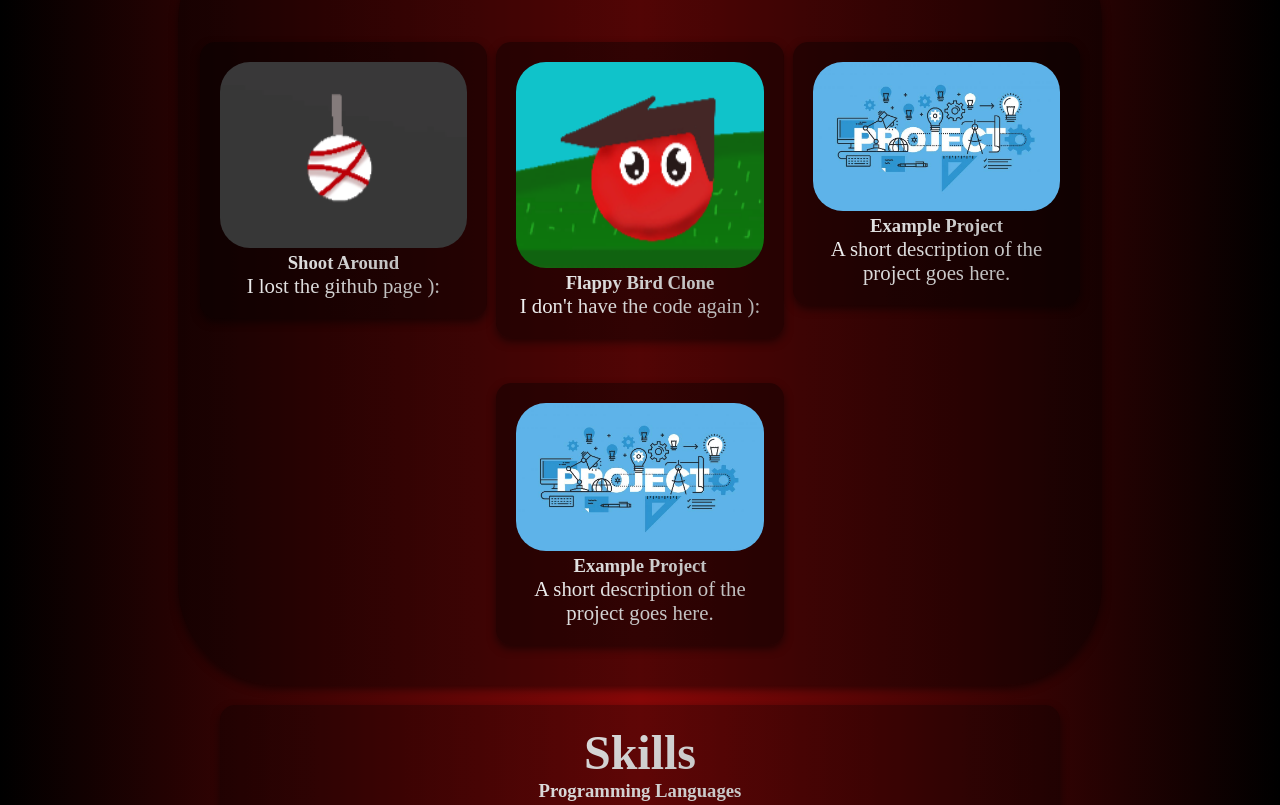
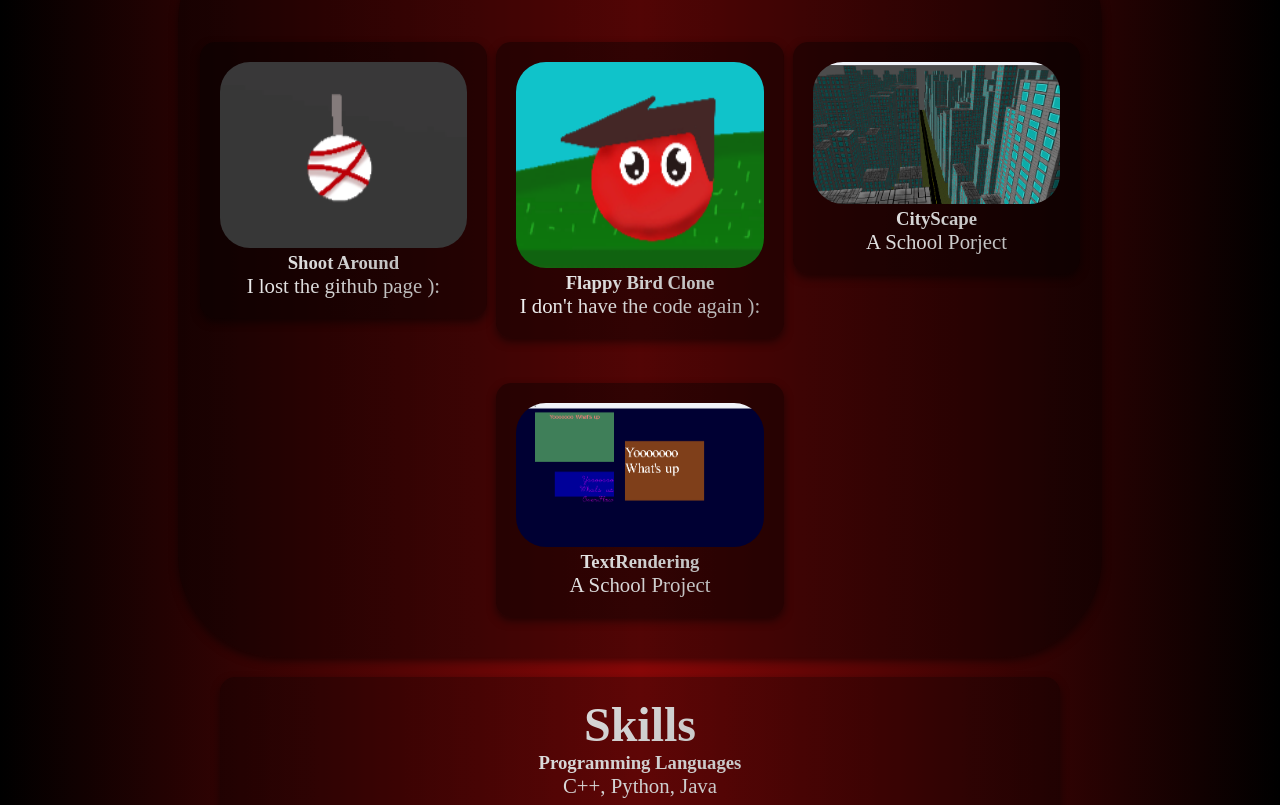
Before and after one commit to FalconCharge/FalconCharge.github.io, a plain HTML site: page index.html in a window 1280 px wide. Shown: the part 436-1241 px from the top of the page. Drawn offline with Linux system fonts and the light colour scheme.

Commit message:
added 2 projects
added city scape and text redering school projects

```diff
--- a/index.html
+++ b/index.html
@@ -47,19 +47,16 @@
                 <h3>Flappy Bird Clone</h3>
                 <p>I don't have the code again ):</p>
             </div>
-            <div class="ProjectCard" onclick="window.location.href='https://github.com/FalconCharge/example-project'">
-                <img src="Images/Project.jpg" alt="Image of default project">
-                <h3>Example Project</h3>
-                <p>A short description of the project goes here.</p>
+            <div class="ProjectCard" onclick="window.location.href='https://github.com/FalconCharge/CityScape'">
+                <img src="Images/CityScape.png" alt="Image of CityScape">
+                <h3>CityScape</h3>
+                <p>A School Porject</p>
             </div>
-            <div class="ProjectCard" onclick="window.location.href='https://github.com/FalconCharge/example-project'">
-                <img src="Images/Project.jpg" alt="Image of default project">
-                <h3>Example Project</h3>
-                <p>A short description of the project goes here.</p>
+            <div class="ProjectCard" onclick="window.location.href='https://github.com/FalconCharge/Text-rendering'">
+                <img src="Images/Textrendering.png" alt="Image of Textrendering">
+                <h3>TextRendering</h3>
+                <p>A School Project</p>
             </div>
-
-
-
         </div>
       </section>
 
```
Also changed, not shown: Images/CityScape.png (added), Images/Textrendering.png (added).
